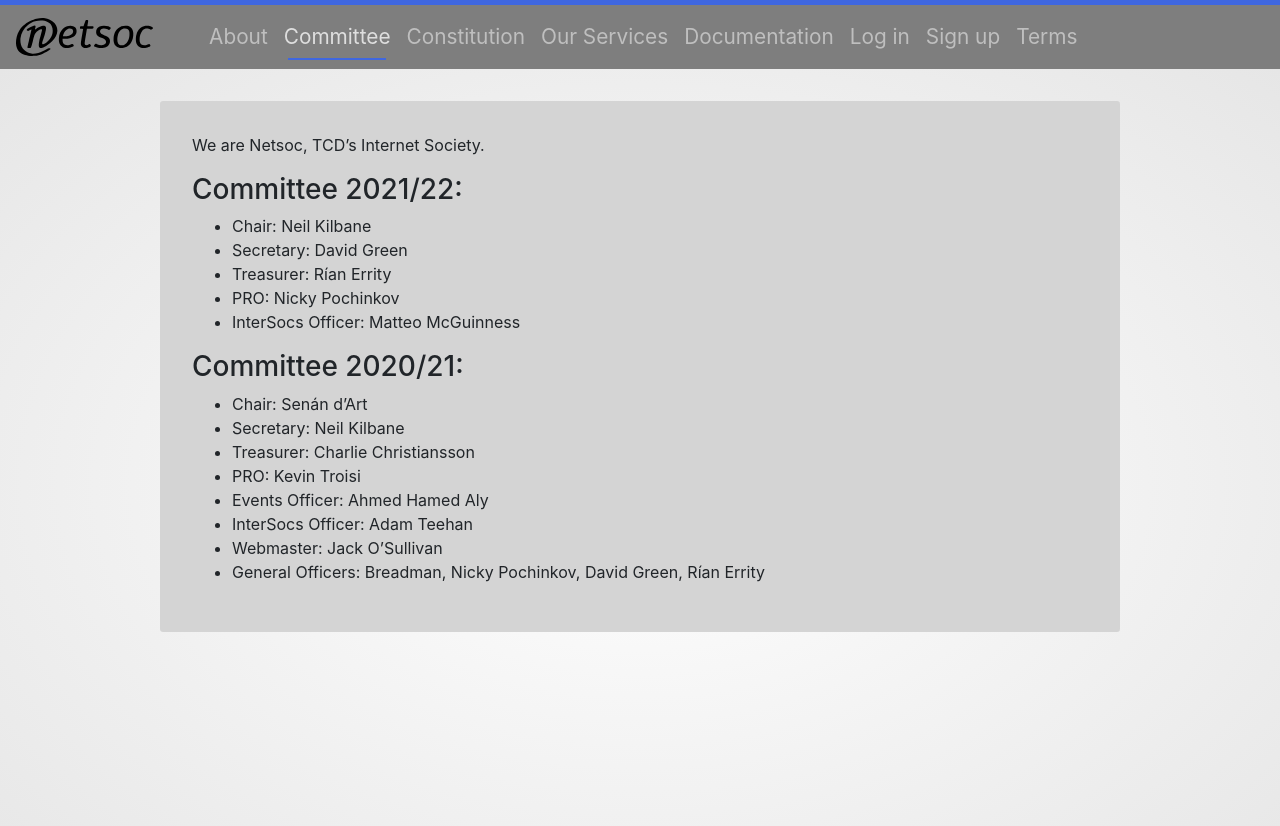
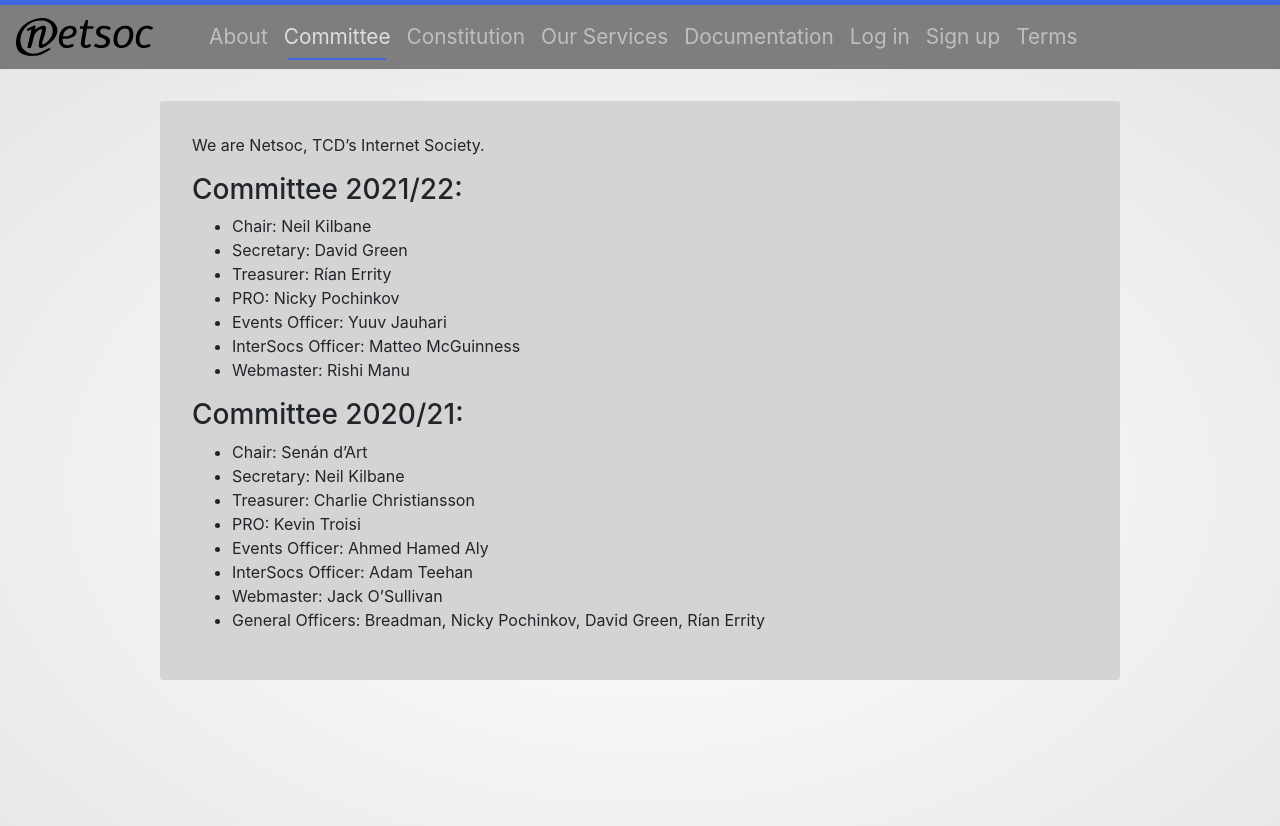
Before and after one commit to netsoc/website-ng, a Jekyll site: the page built from committee.md, in a window 1280 px wide. Shown: the top 826 px of the page. Built offline with Jekyll 4.4.1, drawn with Linux system fonts in a browser that asks for light colours.

Commit message:
Update the Committee

```diff
--- a/committee.md
+++ b/committee.md
@@ -11,7 +11,9 @@ We are Netsoc, TCD's Internet Society.
 - Secretary: David Green
 - Treasurer: Rían Errity
 - PRO: Nicky Pochinkov
+- Events Officer: Yuuv Jauhari
 - InterSocs Officer: Matteo McGuinness
+- Webmaster: Rishi Manu
 
 ### Committee 2020/21:
 
```
